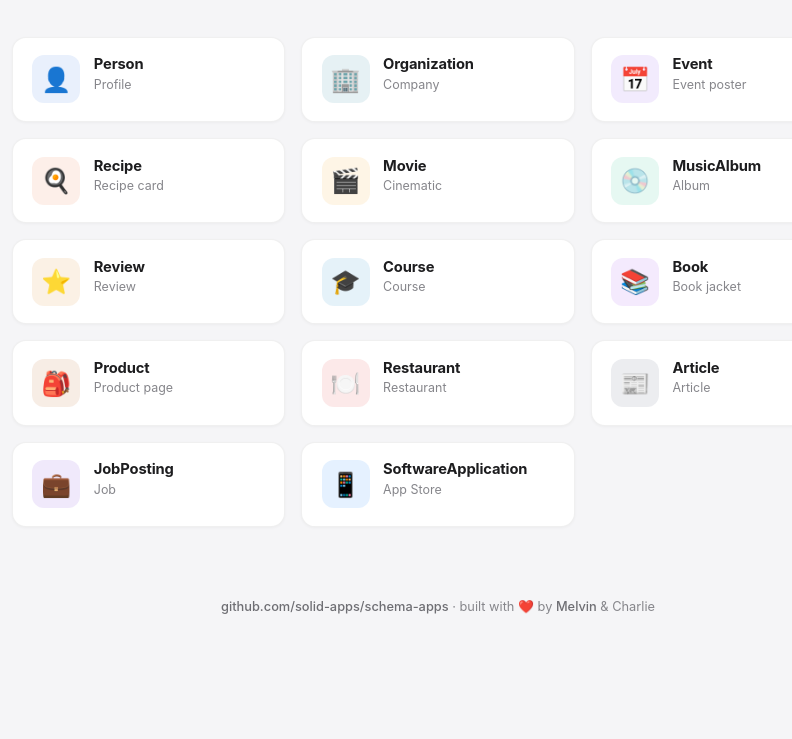
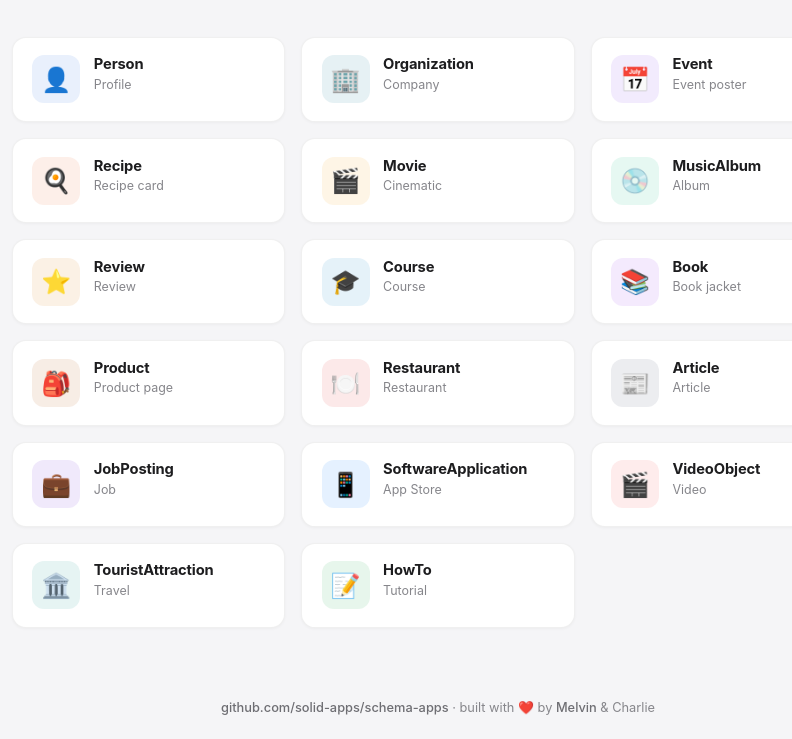
Before and after one commit to solid-apps/schema-apps, a website: page index.html in a window 1280 px wide. Shown: the part 206-945 px from the top of the page, without its empty margins (202-994 px from the left). Before the commit the page ends 844 px from the top, so only its background shows below. Drawn offline with Linux system fonts and the light colour scheme.

Commit message:
schema-apps: add VideoObject, TouristAttraction, HowTo to gallery

```diff
--- a/index.html
+++ b/index.html
@@ -191,6 +191,9 @@ const APPS = [
   { file: "article.html",       name: "Article",       icon: "\u{1F4F0}", accent: "#475569", tag: "Article" },
   { file: "job-posting.html",        name: "JobPosting",          icon: "\u{1F4BC}", accent: "#6d28d9", tag: "Job" },
   { file: "software-application.html", name: "SoftwareApplication", icon: "\u{1F4F1}", accent: "#007aff", tag: "App Store" },
+  { file: "video-object.html",         name: "VideoObject",         icon: "\u{1F3AC}", accent: "#ef4444", tag: "Video" },
+  { file: "tourist-attraction.html",   name: "TouristAttraction",   icon: "\u{1F3DB}️", accent: "#0d9488", tag: "Travel" },
+  { file: "how-to.html",               name: "HowTo",               icon: "\u{1F4DD}", accent: "#16a34a", tag: "Tutorial" },
 ];
 
 const grid = document.getElementById("grid");
```
